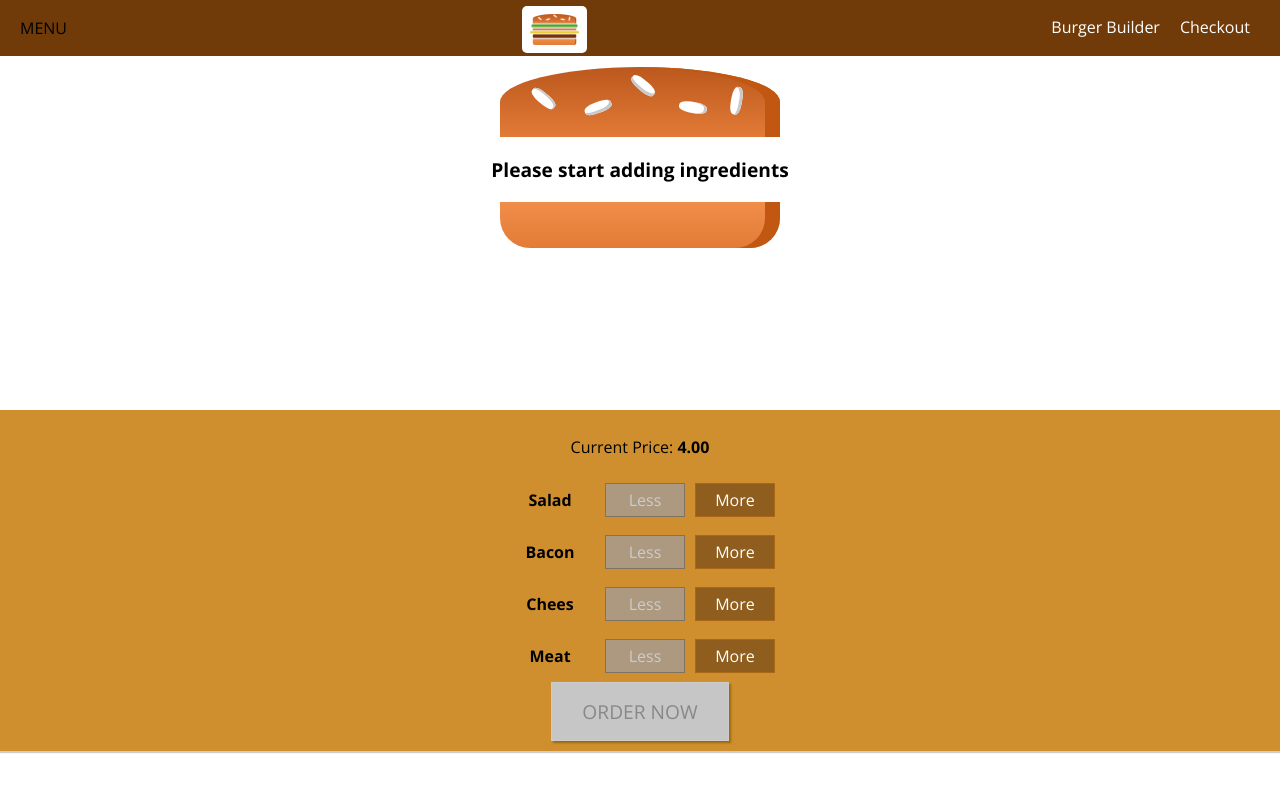
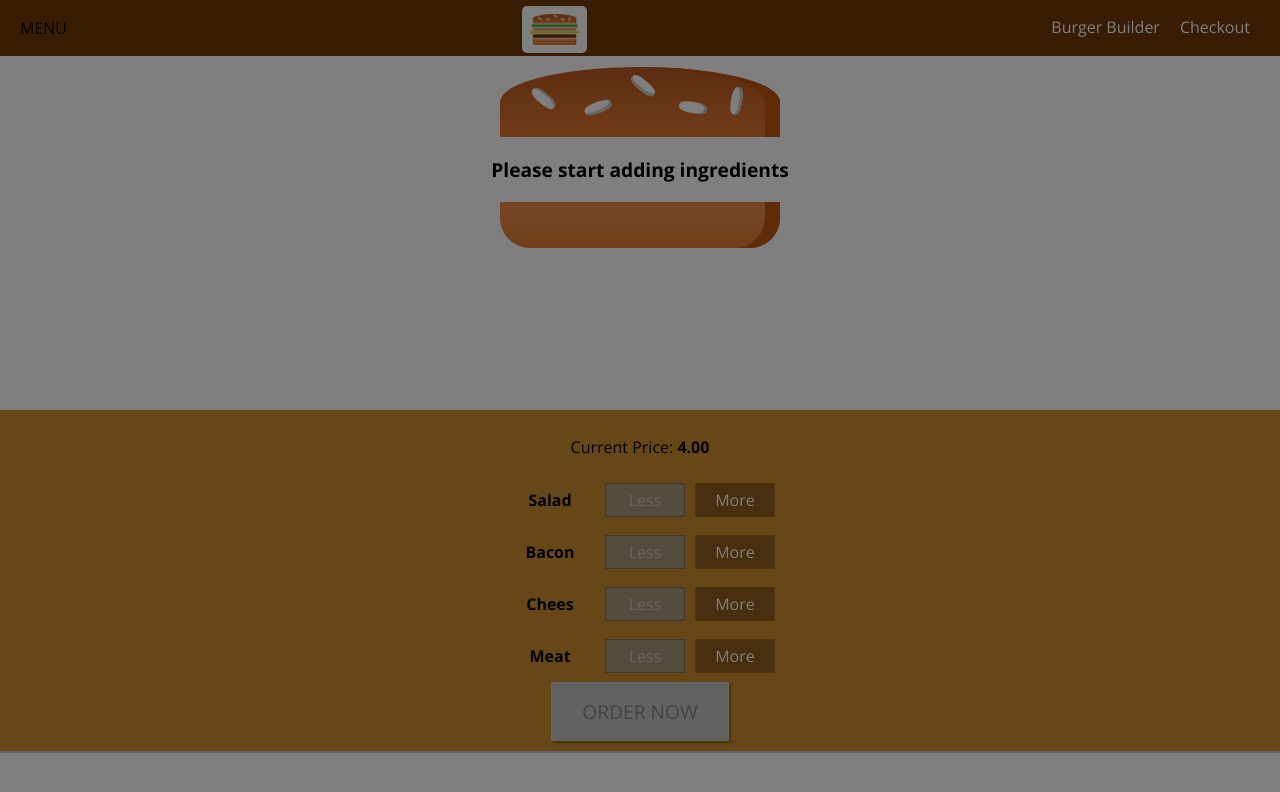
Before and after one commit to Gtes/burger-react-app, a React (Create React App) app: page / in a window 1280 px wide. Shown: the top 792 px of the page. Built offline with nearby package versions, Linux system fonts and the light colour scheme.

Commit message:
33. Reusing the Backdrop

```diff
--- a/src/components/Layout/Layout.js
+++ b/src/components/Layout/Layout.js
@@ -1,4 +1,4 @@
-import React from "react";
+import React, { Component } from "react";
 
 import Aux from "../../hoc/Aux";
 import Toolbar from "../../components/Navigation/Toolbar/Toolbar";
@@ -6,14 +6,29 @@
 import classes from "./Layout.module.css";
 import SideDrawer from "../Navigation/SideDrawer/SideDrawer";
 
-const layout = (props) => {
-    return (
-        <Aux>
-            <Toolbar></Toolbar>
-            <SideDrawer></SideDrawer>
-            <main className={classes.Content}>{props.children}</main>
-        </Aux>
-    );
-};
+class Layout extends Component {
+    state = {
+        showSideDrawer: true,
+    };
 
-export default layout;
+    sideDrawerClosedHandler = () => {
+        console.log("called");
+        this.setState({
+            showSideDrawer: false,
+        });
+    };
+    render() {
+        return (
+            <Aux>
+                <Toolbar></Toolbar>
+                <SideDrawer
+                    closed={this.sideDrawerClosedHandler}
+                    open={this.state.showSideDrawer}
+                ></SideDrawer>
+                <main className={classes.Content}>{this.props.children}</main>
+            </Aux>
+        );
+    }
+}
+
+export default Layout;
--- a/src/components/Navigation/NavigationItems/NavigationItems.module.css
+++ b/src/components/Navigation/NavigationItems/NavigationItems.module.css
@@ -3,7 +3,6 @@
     padding: 0;
     list-style: none;
     display: flex;
-    align-items: center;
     height: 100%;
     flex-flow: column;
 }
@@ -11,5 +10,6 @@
 @media(min-width: 500px){
     .NavigationItems{
         flex-flow: row;
+        align-items: center;
     }
 }
--- a/src/components/Navigation/SideDrawer/SideDrawer.js
+++ b/src/components/Navigation/SideDrawer/SideDrawer.js
@@ -1,13 +1,21 @@
 import React from "react";
 import Logo from "../../Logo/Logo.js";
 import NavigationItems from "../NavigationItems/NavigationItems";
+import Backdrop from "../../UI/Backdrop/Backdrop";
+import Aux from "../../../hoc/Aux";
 
 import classes from "./SideDrawer.module.css";
 
 const sideDrawer = (props) => {
-    // ...
+    let attachClasses = [classes.SideDrawer, classes.Close];
+
+    if (props.open) {
+        attachClasses = [classes.SideDrawer, classes.Open];
+    }
     return (
-        <div className={classes.SideDrawer}>
+        <Aux>
+            <Backdrop show={props.open} clicked={props.closed} />
+            <div className={attachClasses.join(" ")}>
                 <div className={classes.Logo}>
                     <Logo></Logo>
                 </div>
@@ -15,6 +23,7 @@
                     <NavigationItems></NavigationItems>
                 </nav>
             </div>
+        </Aux>
     );
 };
 
--- a/src/components/Navigation/SideDrawer/SideDrawer.module.css
+++ b/src/components/Navigation/SideDrawer/SideDrawer.module.css
@@ -21,7 +21,7 @@
 }
 
 .Close {
-    transform: translateY(-100%);
+    transform: translateX(-100%);
 }
 
 .Logo{
```
Lines whose indentation alone changed are shown as unchanged.
